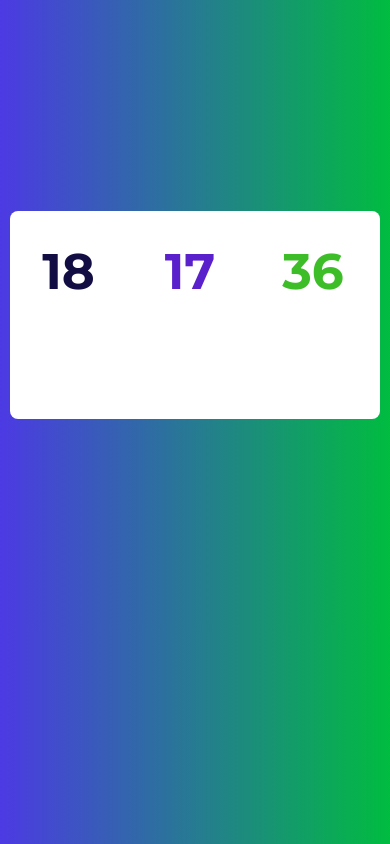
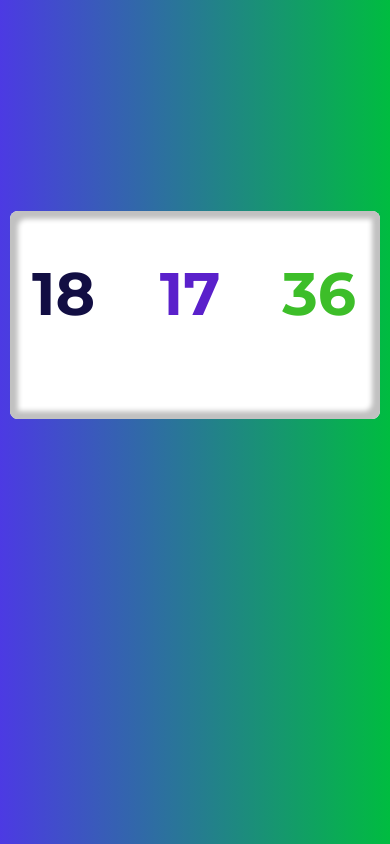
Before and after one commit to Yourcreativedev/clock, a plain HTML site: page index.html in a window 390 px wide. Drawn offline with Linux system fonts and the light colour scheme.

Commit message:
Improved! Style of container and added box shadow and Fixed font issues

```diff
--- a/CSS/styles.css
+++ b/CSS/styles.css
@@ -19,10 +19,11 @@ body
     justify-content: space-between;
     border: none;
     border-radius: 8px;
+    box-shadow: inset 8px 8px 5px #c1c1c1,inset -8px -8px 5px #c1c1c1;
 }
 h1{
     text-align: center;
-    font-size: 110px;
+    font-size: 100px;
     font-family: 'Montserrat', sans-serif;
 }
 .block{
@@ -46,27 +47,38 @@ h1{
     color: #3DBE29;
 }
 
-@media only screen and (max-width: 900px) {
+@media only screen and (min-width: 1300px) {
+    h1 {
+      font-size: 110px;
+    }
+  }
+@media only screen and (max-width: 850px) {
+    .container
+    {
+        width: 80vw;
+    }
     h1 {
       font-size: 90px;
     }
   }
-@media only screen and (max-width: 700px) {
+@media only screen and (max-width: 550px) {
+    .container
+    {
+        width: 80vw;
+    }
     h1 {
-      font-size: 70px;
+      font-size: 75px;
+      margin-left: -10px;
     }
   }
-
-@media only screen and (max-width: 550px) {
+  @media only screen and (max-width: 400px) {
     .container
     {
         width: 85vw;
     }
     h1 {
-      font-size: 50px;
-    }
-    .block{
-        height: 10vh;
-        margin-right: 10px;
+      font-size: 60px;
+      margin-top: 2vh;
+      margin-left: -10px;
     }
   }
```
Also changed, not shown: index.html (indentation only).
